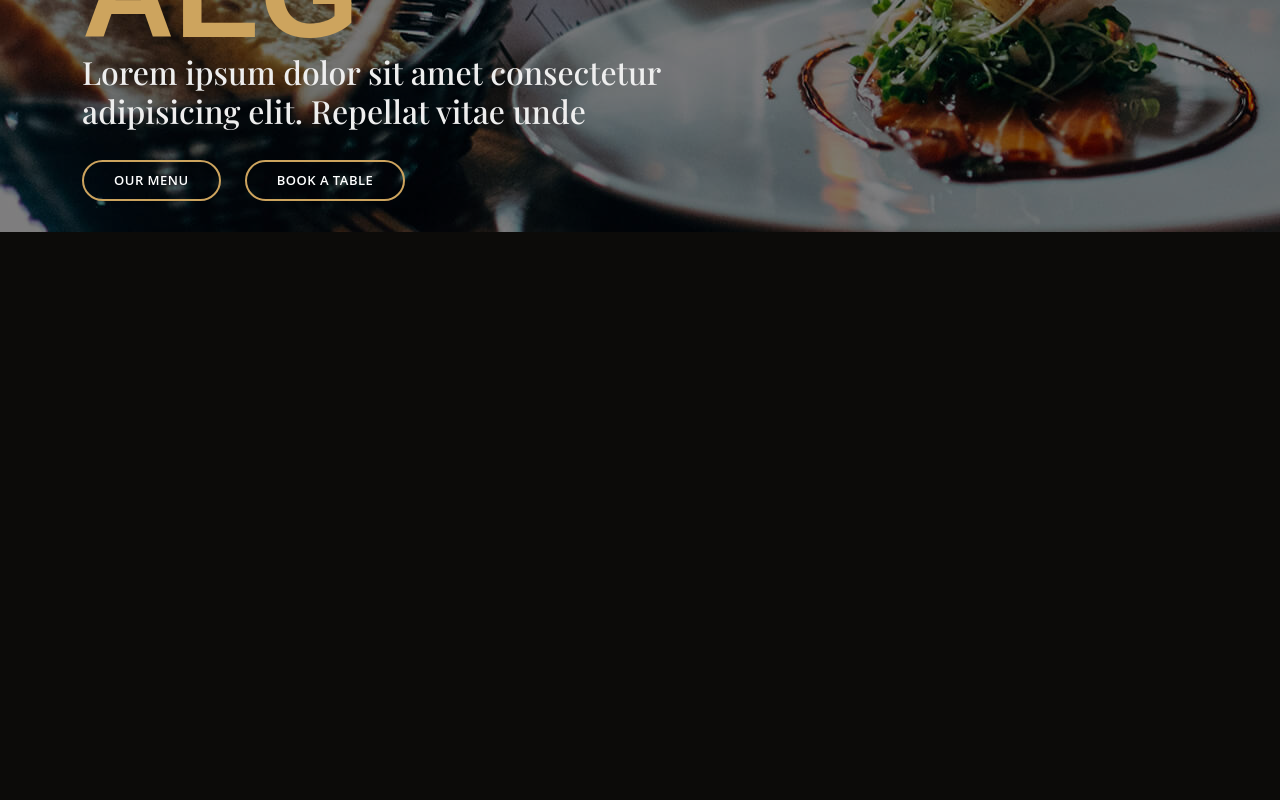
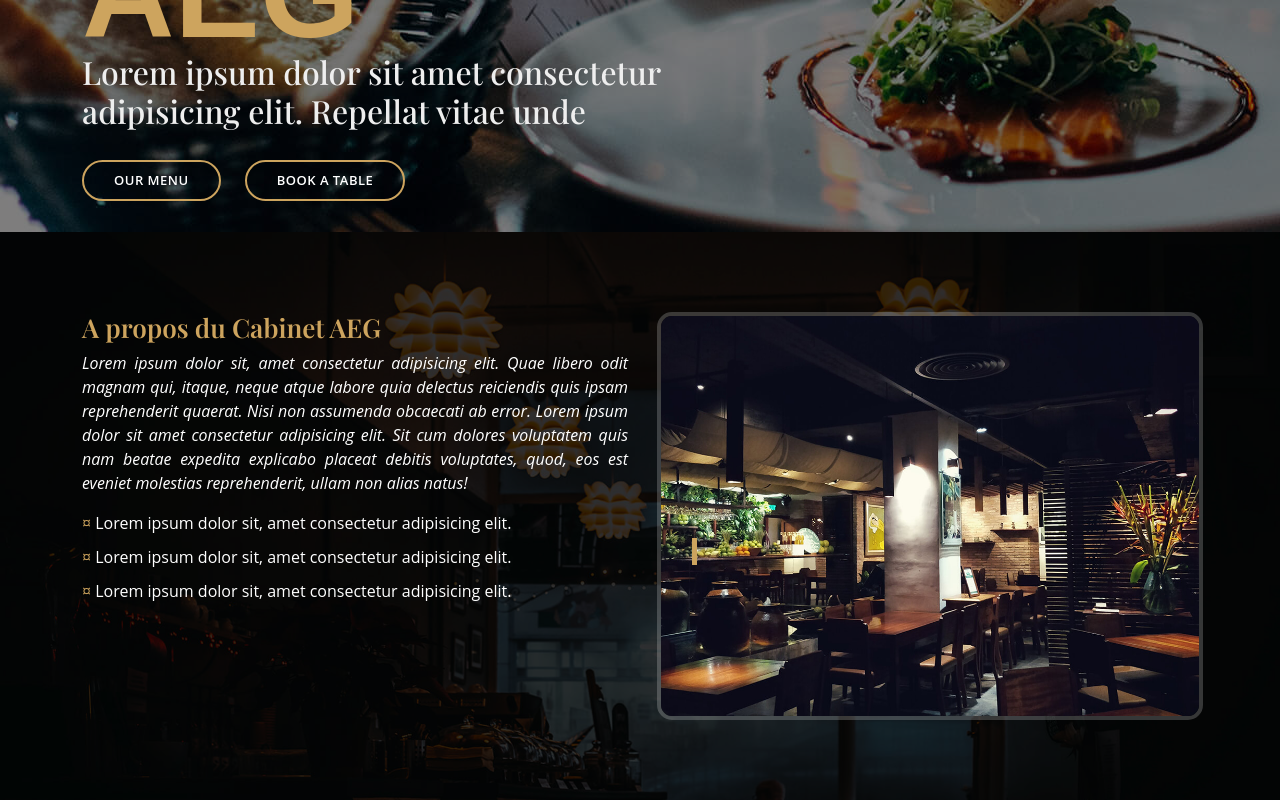
Before and after one commit to Diarydaniel/Cabinet_AEG, a Next.js app in the folder my-app/: page / in a window 1280 px wide. Shown: the part 568-1368 px from the top of the page. Before the commit the page ends 800 px from the top, so only its background shows below. Built offline with nearby package versions, Linux system fonts and the light colour scheme.

Commit message:
Fin du section About

```diff
--- a/my-app/src/app/page.tsx
+++ b/my-app/src/app/page.tsx
@@ -1,3 +1,4 @@
+import About from "./sections/About";
 import Hero from "./sections/Hero";
 
 
@@ -5,6 +6,9 @@ export default function Home() {
   return (
     <>
     <Hero />
+    <main id="main">
+      <About />
+    </main>
     </>
   );
 }
--- /dev/null
+++ b/my-app/src/app/sections/About.tsx
@@ -0,0 +1,38 @@
+import React from 'react'
+import aboutImage from '../../../public/assets/images/about.jpg'
+import './about.css'
+import Image from 'next/image'
+
+export default function About() {
+  return (
+    <section id='about' className='about'>
+        <div className='container' data-aos='fade-up'>
+            <div className="row">
+                <div
+                    className='col-lg-6 order-1 order-lg-2'
+                    data-aos='zoom-in'
+                    data-aos-delay='100'
+                >
+                    <div className="about-img">
+                        <Image src={aboutImage} alt=''/>
+                    </div>
+                </div>
+                <div className='col-lg-6 pt-4 pt-lg-0 order-2 order-lg-1 content'>
+                    <h3 className='title'>
+                        A propos du Cabinet AEG
+                    </h3>
+                    <p className='description fst-italic text-justify-content-center'>
+                        Lorem ipsum dolor sit, amet consectetur adipisicing elit. Quae libero odit magnam qui, itaque, neque atque labore quia delectus reiciendis quis ipsam reprehenderit quaerat. Nisi non assumenda obcaecati ab error. Lorem ipsum dolor sit amet consectetur adipisicing elit. Sit cum dolores voluptatem quis nam beatae expedita explicabo placeat debitis voluptates, quod, eos est eveniet molestias reprehenderit, ullam non alias natus!
+                    </p>
+                    <ul>
+                        <li><span>¤</span> Lorem ipsum dolor sit, amet consectetur adipisicing elit.</li>
+                        <li><span>¤</span> Lorem ipsum dolor sit, amet consectetur adipisicing elit.</li>
+                        <li><span>¤</span> Lorem ipsum dolor sit, amet consectetur adipisicing elit.</li>
+                    </ul>
+                </div>
+            </div>
+        </div>
+
+    </section>
+  )
+}
--- /dev/null
+++ b/my-app/src/app/sections/about.css
@@ -0,0 +1,102 @@
+/*--------------------------------------------------------------
+# About section
+--------------------------------------------------------------*/
+.about {
+    background: url('../../../public/assets/images/about-bg.jpg') center center;
+    background-size: cover;
+    position: relative;
+    padding: 80px 0;
+}
+
+span{
+    color: #cda45e;
+}
+
+
+.about:before{
+    content: '';
+    background: rgba(0, 0, 0, 0.8);
+    position: absolute;
+    bottom: 0;
+    top: 0;
+    left: 0;
+    right: 0;
+}
+
+.about .about-img{
+    position: relative;
+    transition: 0.5s;
+}
+
+.about .about-img img{
+    max-width: 100%;
+    height: auto;
+    border: 4px solid rgba(255, 255, 255, 0.2);
+    border-radius: 15px;
+    position: relative;
+}
+
+.about .about-img::before{
+    position: relative;
+    left: 20px;
+    top: 20px;
+    width: 60px;
+    height: 60px;
+    z-index: 1;
+    content: '';
+    border-left: 5px solid #cda45e;
+    border-top: 5px solid #cda45e;
+    transition: 0.5s;
+}
+
+.about .about-img::after{
+    transform: scale(1.03);
+}
+
+.about .about-img:hover::before{
+    left:10px;
+    top: 10px;
+}
+
+.about .about-img:hover::after{
+    right: 10px;
+    bottom: 10px;
+}
+
+.about .content{
+    position: relative;
+}
+
+.about .content h3{
+    font-weight: 600;
+    font-size: 26px;
+    color: #cda45e;
+}
+
+.about .description{
+    text-align: justify;
+}
+.about .content ul{
+    list-style: none;
+    padding: 0;
+}
+
+.about .content ul li{
+    padding-bottom: 10px;
+}
+
+.aboout .content ul i{
+    font-size: 20px;
+    padding-right: 4px;
+    color: #cda45e;
+}
+
+.about .content p:last-child{
+    margin-bottom: 0;
+}
+
+@media (min-width: 1024px) {
+    .about{
+        background-attachment: fixed;
+    }
+}
```
